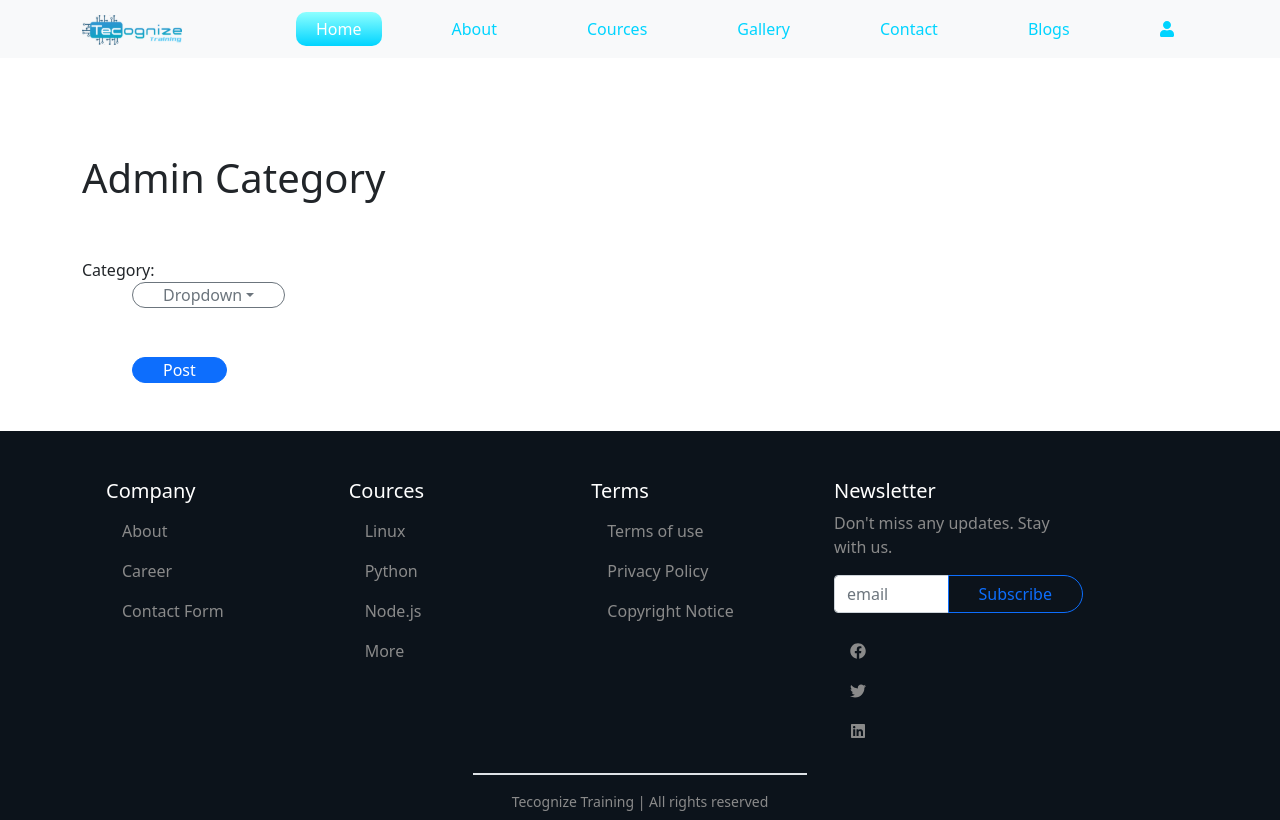
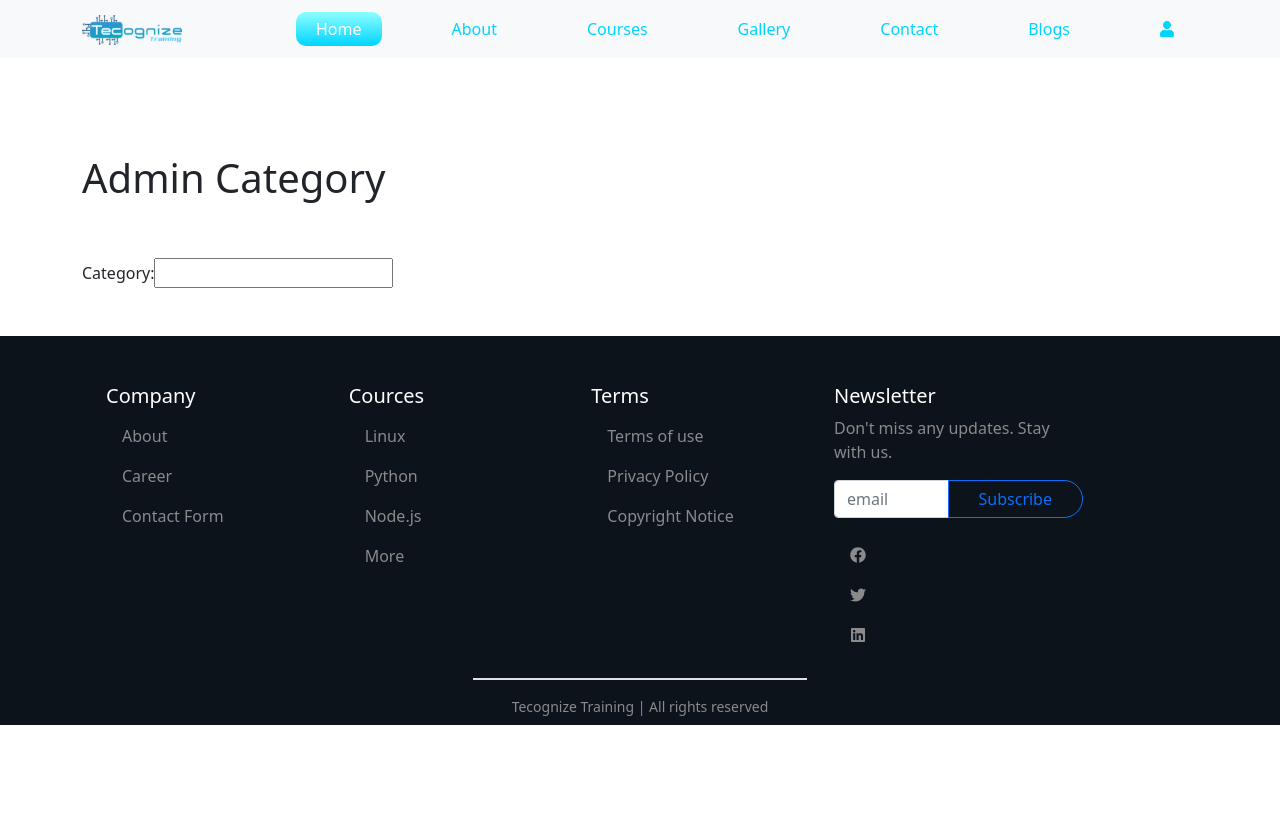
Before and after one commit to monjur15/training-web, a React (Create React App) app: page /admincategory in a window 1280 px wide. Built offline with nearby package versions, Linux system fonts and the light colour scheme.

Commit message:
Updating

```diff
--- a/src/components/Admin/AdminCategory/AdminCategory.js
+++ b/src/components/Admin/AdminCategory/AdminCategory.js
@@ -9,24 +9,8 @@ const AdminCategory = () => {
         <div>
             <div className="container py-5">
                 <h1 className='py-5'>Admin Category</h1>
-                <div className=''>
-                    <label for="DropdownButton">Category:</label>
-
-                    <DropdownButton
-
-                        variant="outline-secondary"
-                        title="Dropdown"
-                        id="input-group-dropdown-1"
-                    >
-
-                        <Dropdown.Item href="#">Action</Dropdown.Item>
-                        <Dropdown.Item href="#">Another action</Dropdown.Item>
-                        <Dropdown.Item href="#">Something else here</Dropdown.Item>
-                        <Dropdown.Divider />
-                        <Dropdown.Item href="#">Separated link</Dropdown.Item>
-                    </DropdownButton>
-                    <div className='admin_btn mt-5'><Button onClick={() => myFunction()} variant="primary">Post</Button>{' '}</div>
-                </div>
+                <label for="fname">Category:</label>
+                <input type="text" id="category" name="category"></input>
             </div>
         </div>
     );
--- a/src/components/Admin/AdminInstructor/AdminInstructor.js
+++ b/src/components/Admin/AdminInstructor/AdminInstructor.js
@@ -8,7 +8,7 @@ const AdminInstructor = () => {
     return (
         <div>
             <div className="container py-5">
-                <h1 className='my-5'>Admin Constructor</h1>
+                <h1 className='my-5'>Instructor</h1>
                 <form action="">
                     <label for="fname">Name:</label>
                     <input type="text" id="name" name="name"></input>
--- a/src/components/Admin/AdminReview/AdminReview.js
+++ b/src/components/Admin/AdminReview/AdminReview.js
@@ -9,7 +9,7 @@ const AdminReview = () => {
     return (
         <div>
             <div className="container py-5">
-                <h1 className='my-5'>Admin Review</h1>
+                <h1 className='my-5'>Review</h1>
                 <form action="">
                     <label for="fname">Name:</label>
                     <input type="text" id="name" name="name"></input>
--- a/src/components/Navigation/Navigation.js
+++ b/src/components/Navigation/Navigation.js
@@ -27,7 +27,7 @@ const Navigation = () => {
                         <Nav className="me-auto ms-lg-4 me-md-0">
                             <Nav.Link id='Active' href="/home">Home</Nav.Link>
                             <Nav.Link href="/about">About</Nav.Link>
-                            <Nav.Link href="/courses">Cources</Nav.Link>
+                            <Nav.Link href="/courses">Courses</Nav.Link>
 
                             <Nav.Link href="/gallery">Gallery</Nav.Link>
                             <Nav.Link href="/contact">Contact</Nav.Link>
```
